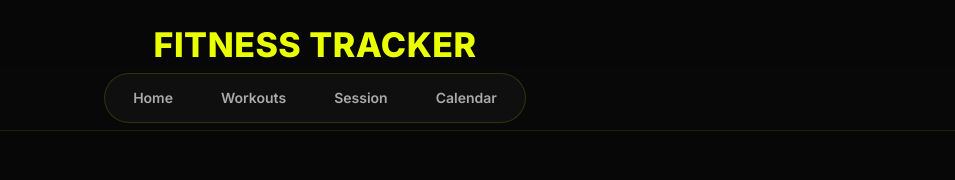
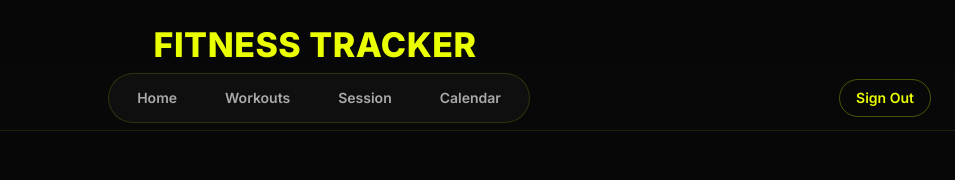
Before and after one commit to nickonick889/fitness-tracker, a React (Vite) app in the folder frontend/: page /login in a window 1280 px wide. Shown: the top 180 px of the page, without its empty margins (325-1280 px from the left). Built offline with nearby package versions, Linux system fonts and the light colour scheme; sample sign-in values are in the browser's storage.

Commit message:
added signout button

```diff
--- a/frontend/src/App.jsx
+++ b/frontend/src/App.jsx
@@ -1,5 +1,5 @@
 import { useContext } from "react";
-import { Routes, Route, useNavigate } from "react-router-dom";
+import { Routes, Route } from "react-router-dom";
 import { UserContext } from "./contexts/UserContext";
 import ProtectedRoute from "./components/ProtectedRoute";
 import Navbar from "./components/Navbar";
@@ -16,15 +16,8 @@ import Calendar from "./pages/CalendarPage";
 import Typography from "@mui/material/Typography";
 
 const App = () => {
-  const { user, setUser } = useContext(UserContext);
-  const navigate = useNavigate();
+  const { user, setUser } = useContext(UserContext); //it's not used, not sure if you guys will use it later
 
-  // 🔥 logout
-  const handleSignOut = () => {
-    localStorage.removeItem("token");
-    setUser(null);
-    navigate("/login");
-  };
 
   return (
     <>
@@ -38,13 +31,6 @@ const App = () => {
 
       {/* 🔹 NAVBAR */}
       <Navbar />
-
-      {/* 🔹 SHOW LOGOUT ONLY IF USER EXISTS */}
-      {user && (
-        <div style={{ textAlign: "center", margin: "10px" }}>
-          <button onClick={handleSignOut}>Sign out</button>
-        </div>
-      )}
 
       {/* 🔹 ROUTES */}
       <Routes>
--- a/frontend/src/components/Navbar.jsx
+++ b/frontend/src/components/Navbar.jsx
@@ -5,6 +5,7 @@ import Button from "@mui/material/Button";
 import Box from "@mui/material/Box";
 import { NavLink } from "react-router-dom";
 // import logo from "../assets/logo.png";
+import { getToken, logout } from "../services/authService";
 
 export default function Navbar() {
   const navItems = [
@@ -13,6 +14,13 @@ export default function Navbar() {
     { label: "Session", path: "/session" },
     { label: "Calendar", path: "/calendar" },
   ];
+
+  const token = getToken();
+
+  const handleLogout = () => {
+    logout(); // remove token
+    window.location.href = "/login"; // redirect
+  };
 
   return (
     <AppBar
@@ -24,8 +32,12 @@ export default function Navbar() {
         borderBottom: "1px solid rgba(234,255,0,0.1)",
       }}
     >
-      <Toolbar sx={{ display: "flex", justifyContent: "center" }}>
-        {/* Center container */}
+      <Toolbar sx={{ display: "flex", justifyContent: "space-between" }}>
+
+        {/* LEFT spacer (optional for symmetry) */}
+        <Box sx={{ width: 100 }} />
+
+        {/* CENTER NAV */}
         <Box
           sx={{
             display: "flex",
@@ -38,11 +50,7 @@ export default function Navbar() {
           }}
         >
           {navItems.map((item) => (
-            <NavLink
-              key={item.path}
-              to={item.path}
-              style={{ textDecoration: "none" }}
-            >
+            <NavLink key={item.path} to={item.path} style={{ textDecoration: "none" }}>
               {({ isActive }) => (
                 <Button
                   sx={{
@@ -70,6 +78,27 @@ export default function Navbar() {
             </NavLink>
           ))}
         </Box>
+
+        {/* 🔥 RIGHT SIDE AUTH BUTTON */}
+        <Box>
+          {token && (
+            <Button
+              onClick={handleLogout}
+              sx={{
+                color: "#eaff00",
+                border: "1px solid rgba(234,255,0,0.3)",
+                borderRadius: "999px",
+                textTransform: "none",
+                px: 2,
+                "&:hover": {
+                  background: "rgba(234,255,0,0.08)",
+                },
+              }}
+            >
+              Sign Out
+            </Button>
+          )}
+        </Box>
       </Toolbar>
     </AppBar>
   );
```
